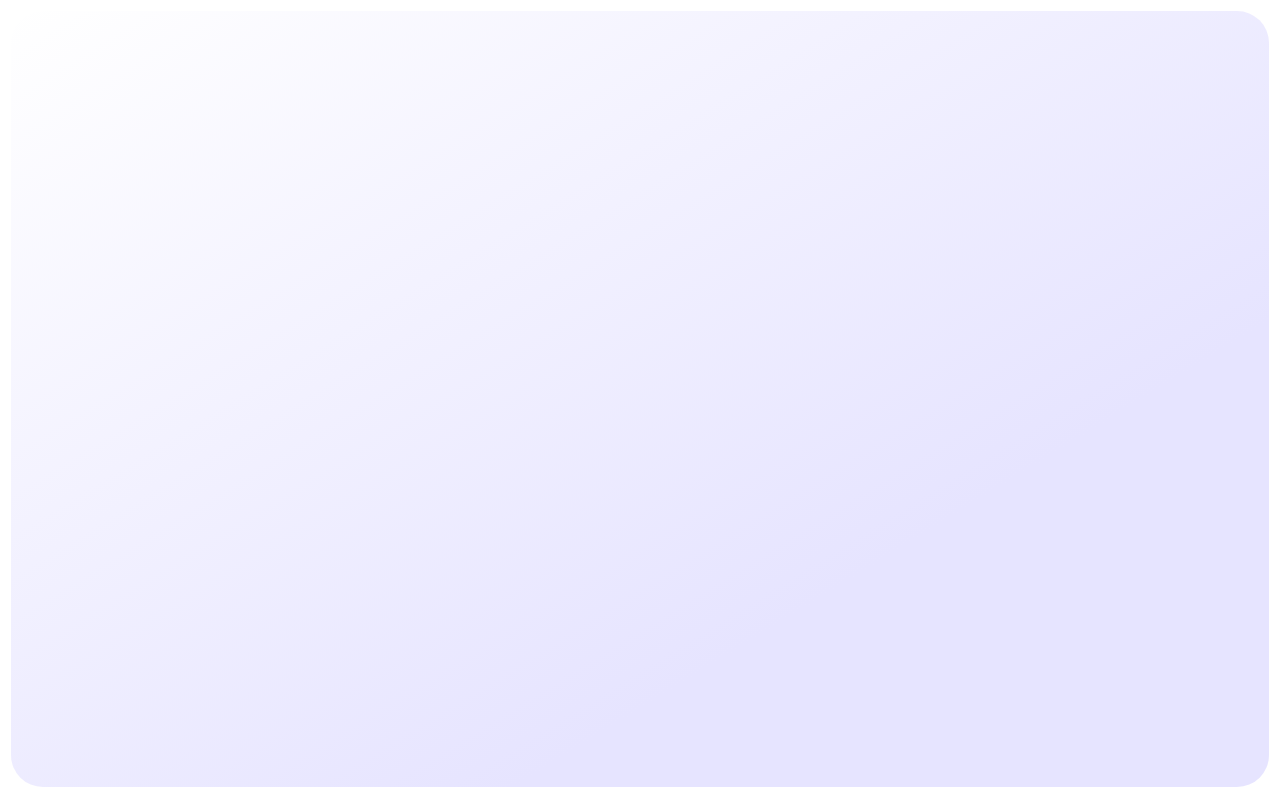
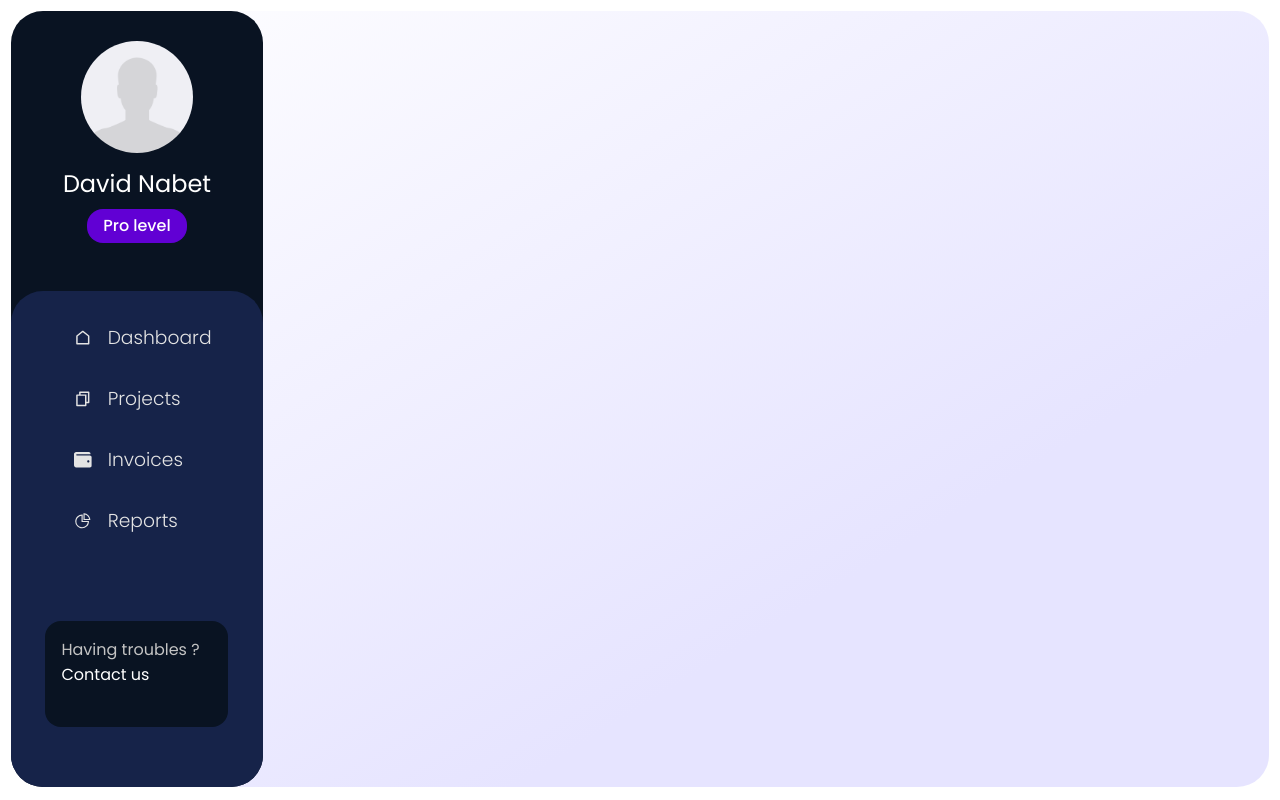
Before and after one commit to DavidNabet/admin-panel-styled, a React (Create React App) app: page / in a window 1280 px wide. Built offline with nearby package versions, Linux system fonts and the light colour scheme.

Commit message:
sidebar added

```diff
--- a/src/components/Badge.jsx
+++ b/src/components/Badge.jsx
@@ -2,14 +2,14 @@ import React from 'react';
 import styled from 'styled-components';
 import {themeColor} from "../utils"
 
-function Badge() {
+function Badge({content}) {
   return <Div>
-
+    {content}
   </Div>;
 }
 
 const Div = styled.div`
-    padding: 0% .3rem 1rem;
+    padding: .3rem 1rem;
     border-radius: 1rem;
     font-weight: 500;
     color: white;
--- a/src/components/MainContent.jsx
+++ b/src/components/MainContent.jsx
@@ -1,7 +1,33 @@
 import React from 'react';
+import styled from 'styled-components';
+import Navbar from './Navbar';
+function MainContent() {
+  return <Container>
+    <Navbar />
+    <SubContainer>
+      <SectionOne>
+        <ColumnOne1></ColumnOne1>
+        <ColumnTwo1></ColumnTwo1>
+      </SectionOne>
+      <SectionTwo>
+        <ColumnOne2></ColumnOne2>
+        <ColumnTwo2></ColumnTwo2>
+      </SectionTwo>
+    </SubContainer>
 
-function MainContent() {
-  return <div></div>;
+  </Container>;
 }
 
+const Container = styled.div``;
+const SubContainer = styled.div``;
+const TitleText = styled.h3`
+  height: 20%;
+`;
+const SectionOne = styled.div``;
+const SectionTwo = styled.div``;
+const ColumnOne1 = styled.div``;
+const ColumnOne2 = styled.div``;
+const ColumnTwo1 = styled.div``;
+const ColumnTwo2 = styled.div``;
+
 export default MainContent;
--- /dev/null
+++ b/src/components/Navbar.jsx
@@ -0,0 +1,7 @@
+import React from 'react';
+
+function Navbar() {
+  return <div></div>;
+}
+
+export default Navbar;
--- a/src/components/Sidebar.jsx
+++ b/src/components/Sidebar.jsx
@@ -1,7 +1,118 @@
 import React from 'react';
+import styled from 'styled-components';
+import Badge from './Badge';
+import AvatarImage from "../assets/avatarImage.png";
+import {RiHomeLine, RiFileCopyLine} from "react-icons/ri"
+import {FaWallet} from "react-icons/fa";
+import {AiOutlinePieChart} from "react-icons/ai";
+
+import {darkThemeColor} from "../utils"
 
 function Sidebar() {
-  return <div></div>;
+  return <Container>
+    <ProfileContainer>
+      <Avatar src={AvatarImage} />
+      <Name>David Nabet</Name>
+      <Badge content="Pro level" />
+    </ProfileContainer>
+    <LinksContainer>
+      <Links>
+        <Link>
+          <RiHomeLine />
+          <h3>Dashboard</h3>
+        </Link>
+        <Link>
+          <RiFileCopyLine />
+          <h3>Projects</h3>
+        </Link>
+        <Link>
+          <FaWallet />
+          <h3>Invoices</h3>
+        </Link>
+        <Link>
+          <AiOutlinePieChart />
+          <h3>Reports</h3>
+        </Link>
+      </Links>
+      <ContactContainer>
+        <span>Having troubles ?</span>
+        <a href="#">Contact us</a>
+      </ContactContainer>
+    </LinksContainer>
+  </Container>;
 }
 
+const Container = styled.div`
+  width: 20%;
+  height: 100% !important;
+  border-radius: 2rem;
+  background-color: #091322;
+  display: flex;
+  flex-direction: column;
+  align-items: center;
+  gap: 3rem;
+`;
+
+const ProfileContainer = styled.div`
+display: flex;
+justify-content: center;
+align-items: center;
+flex-direction: column;
+`;
+const Avatar = styled.img`
+  height: 7rem;
+  border-radius: 6rem;
+  margin-top: 20%;
+`;
+const Name = styled.h1`
+  color: white;
+  font-size: 1.5rem;
+  font-weight: 400;
+  margin: .8rem 0 .5rem 0;
+`;
+
+const LinksContainer = styled.div`
+  background-color: ${darkThemeColor};
+  height: 100%;
+  width: 100%;
+  border-radius: 2rem;
+`;
+const Links = styled.ul`
+  list-style-type: none;
+  display: flex;
+  flex-direction: column;
+  padding-top: 2rem;
+  height: 60%;
+`;
+const Link = styled.li`
+  margin-left: 25%;
+  margin-bottom: 2rem;
+  display: flex;
+  gap: 1rem;
+  color: #e4e4e4;
+  cursor: pointer;
+  h3 {
+    font-weight: 300;
+  }
+  svg {
+    font-size: 1.1rem;
+    margin-top: 3%;
+  }
+`;
+const ContactContainer = styled.div`
+  width: 60%;
+  background-color: #091322;
+  color: #c4c4c4;
+  height: 15%;
+  margin: auto;
+  display: flex;
+  border-radius: 1rem;
+  flex-direction: column;
+  padding: 1rem;
+  a {
+    color: white;
+    text-decoration: none;
+  }
+`;
+
 export default Sidebar;
```
Also changed, not shown: src/assets/avatarImage.jpg (deleted), src/assets/avatarImage.png (added).
